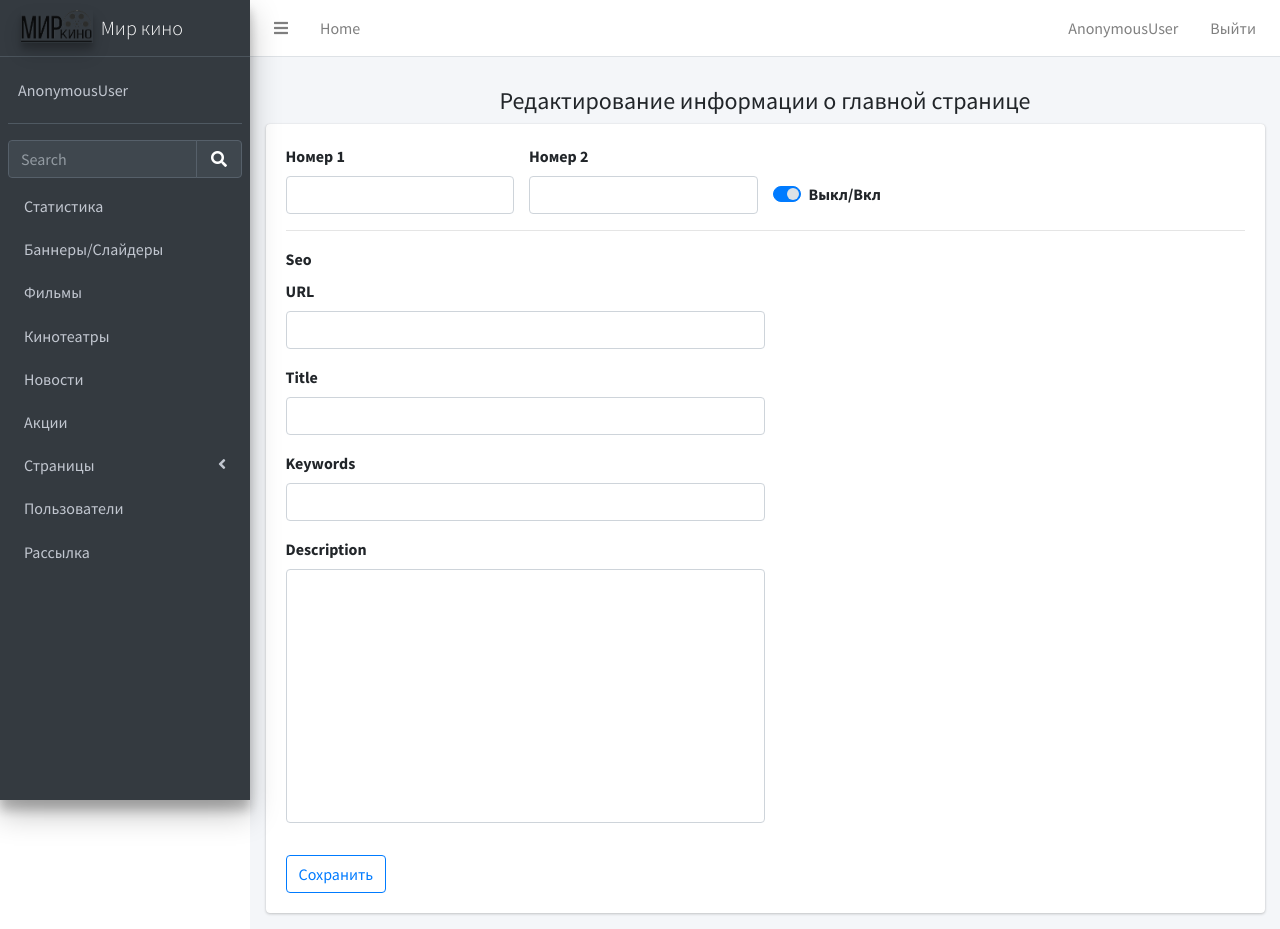
After one commit to Chenger1/kinoteatrSite, a Django app: template kinoteatr/admin_panel/templates/main_page/edit_main_page.html in a window 1280 px wide. The commit adds this page. Run offline with Django 3.2, Linux system fonts and the light colour scheme; the template is opened without the code that fills it: values that come from a table or form of the project are taken from there, others are empty; some libraries are stand-ins or nearby versions.

Commit message:
Add views and templates for main page

```diff
--- /dev/null
+++ b/kinoteatr/admin_panel/forms/main_page_form.py
@@ -0,0 +1,15 @@
+from django import forms
+
+from cinema.models.page import MainPage
+
+
+class MainPageForm(forms.ModelForm):
+    class Meta:
+        model = MainPage
+        exclude = ('seo', )
+        widgets = {
+            'phone_number1': forms.TextInput(attrs={'id': 'phoneNumber1', 'class': 'form-control'}),
+            'phone_number2': forms.TextInput(attrs={'id': 'phoneNumber2', 'class': 'form-control'}),
+            'status': forms.CheckboxInput(attrs={'id': 'status', 'class': 'custom-control-input',
+                                                 'type': 'checkbox'}),
+        }
--- a/kinoteatr/admin_panel/templates/base.html
+++ b/kinoteatr/admin_panel/templates/base.html
@@ -116,7 +116,7 @@ scratch. This page gets rid of all links and provides the needed markup only.
                         </a>
                         <ul class="nav nav-treeview">
                             <li class="nav-item">
-                                <a href="" class="nav-link">
+                                <a href="{% url 'admin_panel:edit_main_page_admin' %}" class="nav-link">
                                     <i class="far fa-circle nav-icon"></i>
                                      <p>Главная страница</p>
                                 </a>
--- /dev/null
+++ b/kinoteatr/admin_panel/templates/main_page/edit_main_page.html
@@ -0,0 +1,84 @@
+{% extends 'base.html' %}
+{% load static %}
+
+{% block header %}
+{% if form.errors %}
+<div class="container-fluid">
+    {% for tag, error in form.errors.items %}
+    <div class="row">
+        <div class="col alert alert-warning" role="alert">
+            {{tag}} - {{error.as_text}}
+        </div>
+    </div>
+    {% endfor %}
+</div>
+{% endif %}
+{% endblock %}
+
+{% block content %}
+<div class="container">
+    <div class="row">
+        <div class="col text-center">
+            <h4>Редактирование информации о главной странице</h4>
+        </div>
+    </div>
+
+    <div class="row">
+        <div class="col">
+            <div class="card card-default">
+                <div class="card-body">
+                    <form action="" method="post" enctype="multipart/form-data">
+                        {% csrf_token %}
+                        <div class="form-group">
+                            <div class="row" style="align-items:center;">
+                                <div class="col-4" style="max-width:25%;">
+                                    <label for="phoneNumber1">Номер 1</label>
+                                    {{form.phone_number1}}
+                                </div>
+                                <div class="col-4" style="max-width:25%;">
+                                    <label for="phoneNumber2">Номер 2</label>
+                                    {{form.phone_number2}}
+                                </div>
+                                <div class="col-4" style="margin-top: 30px;">
+                                    <div class="custom-control custom-switch">
+                                        {{ form.status }}
+                                        <label class="custom-control-label" for="status">Выкл/Вкл</label>
+                                    </div>
+                                </div>
+                            </div>
+                        </div>
+
+                        <hr>
+                        <div class="form-group">
+                            <label for="">Seo</label>
+                            {% include 'seo.html' with form=seo_form %}
+                        </div>
+
+                        <div class="row">
+                            <div class="col">
+                                <button type="submit" class="btn btn-outline-primary">Сохранить</button>
+                                {% if object %}
+                                <button type="button" class="btn btn-outline-danger" data-toggle="modal"
+                                        data-target="#exampleModal">
+                                    Удалить
+                                </button>
+                                {% include 'delete_modal.html' %}
+                                {% endif %}
+                            </div>
+                        </div>
+                    </form>
+                </div>
+            </div>
+        </div>
+    </div>
+</div>
+<script src="{% static 'admin_panel/plugins/jquery/jquery.min.js' %}"></script>
+<script src="{% static 'admin_panel/js/update_img_after_upload.js' %}"></script>
+<script>
+    $("#main_image").change(function () {
+        setPreview(this, '1', 'ad');
+    });
+
+
+</script>
+{% endblock %}
--- a/kinoteatr/admin_panel/urls.py
+++ b/kinoteatr/admin_panel/urls.py
@@ -8,6 +8,7 @@ from admin_panel.views import ad_views
 from admin_panel.views import movie_views
 from admin_panel.views import banner_views
 from admin_panel.views import cinema_views
+from admin_panel.views import main_page_views
 
 
 app_name = 'admin'
@@ -75,4 +76,7 @@ urlpatterns = [
     path('cinemas/delete_cinema_hall_gallery_image/<int:pk>/', cinema_views.DeleteCinemaHallGalleryImage.as_view(),
          name='delete_cinema_hall_gallery_image'),
 
+    # MAIN PAGE
+    path('main_page/edit/1', main_page_views.EditMainPage.as_view(), name='edit_main_page_admin'),
+
 ] + static(settings.MEDIA_URL, document_root=settings.MEDIA_ROOT)
```
Also changed, not shown: kinoteatr/admin_panel/views/main_page_views.py (added, +34 -0 lines).
